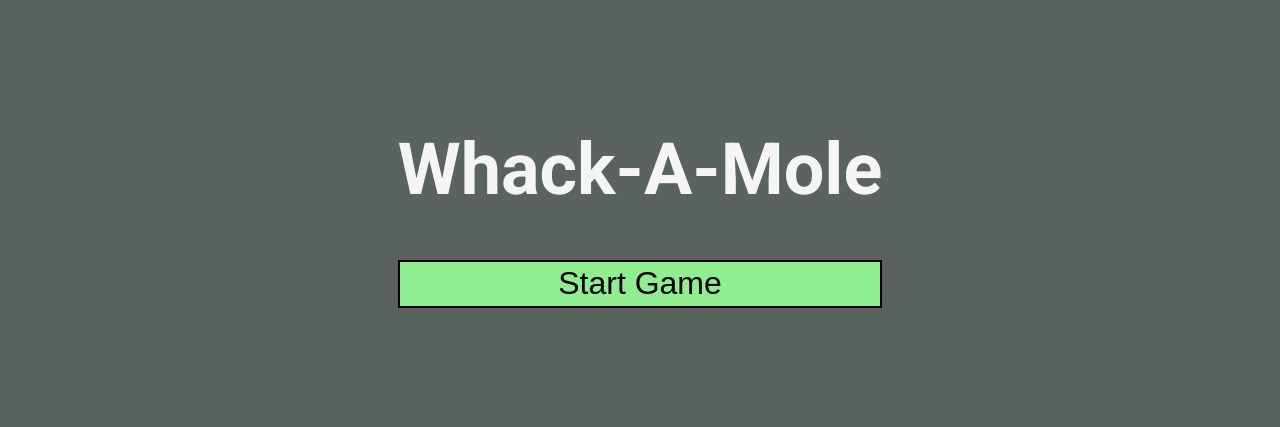
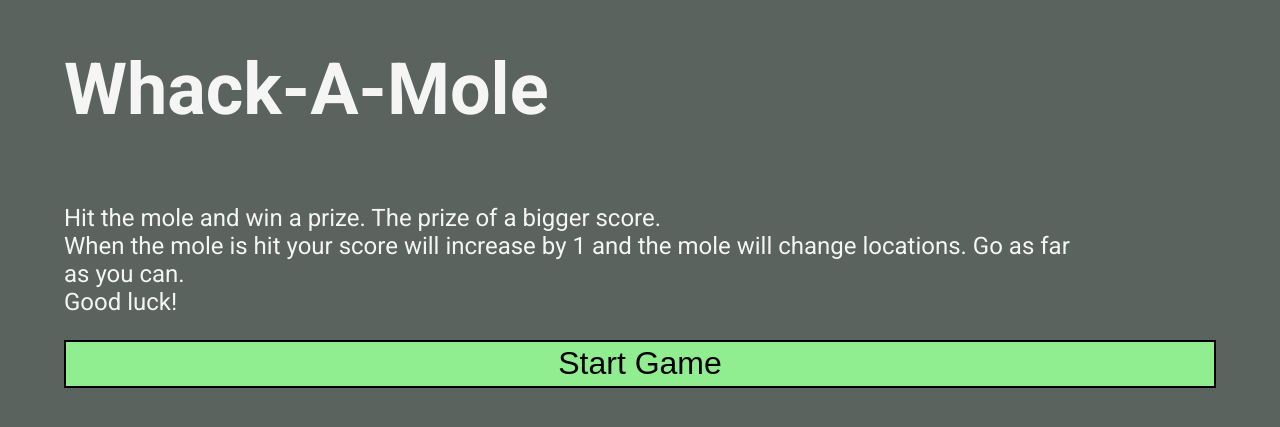
Before and after one commit to ebarbosa27/whack-a-mole, a React (Vite) app: page / in a window 1280 px wide. Shown: the part 207-634 px from the top of the page. Built offline with nearby package versions, Linux system fonts and the light colour scheme.

Commit message:
added game instructions to homepage

```diff
--- a/src/homescreen/HomePage.jsx
+++ b/src/homescreen/HomePage.jsx
@@ -4,6 +4,13 @@ export default function HomePage({ setGameStart }) {
   return (
     <div className="homepage">
       <h1>Whack-A-Mole</h1>
+      <p>
+        Hit the mole and win a prize. The prize of a bigger score.
+        <br />
+        When the mole is hit your score will increase by 1 and the mole will change locations. Go as
+        far as you can. <br />
+        Good luck!
+      </p>
       <button onClick={() => setGameStart(true)}>Start Game</button>
     </div>
   );
--- a/src/homescreen/home.css
+++ b/src/homescreen/home.css
@@ -3,6 +3,12 @@
   flex-direction: column;
   justify-content: center;
   font-size: 36px;
+  width: 90%;
+}
+
+.homepage p {
+  font-size: 24px;
+  width: 90%;
 }
 
 .homepage button {
```
